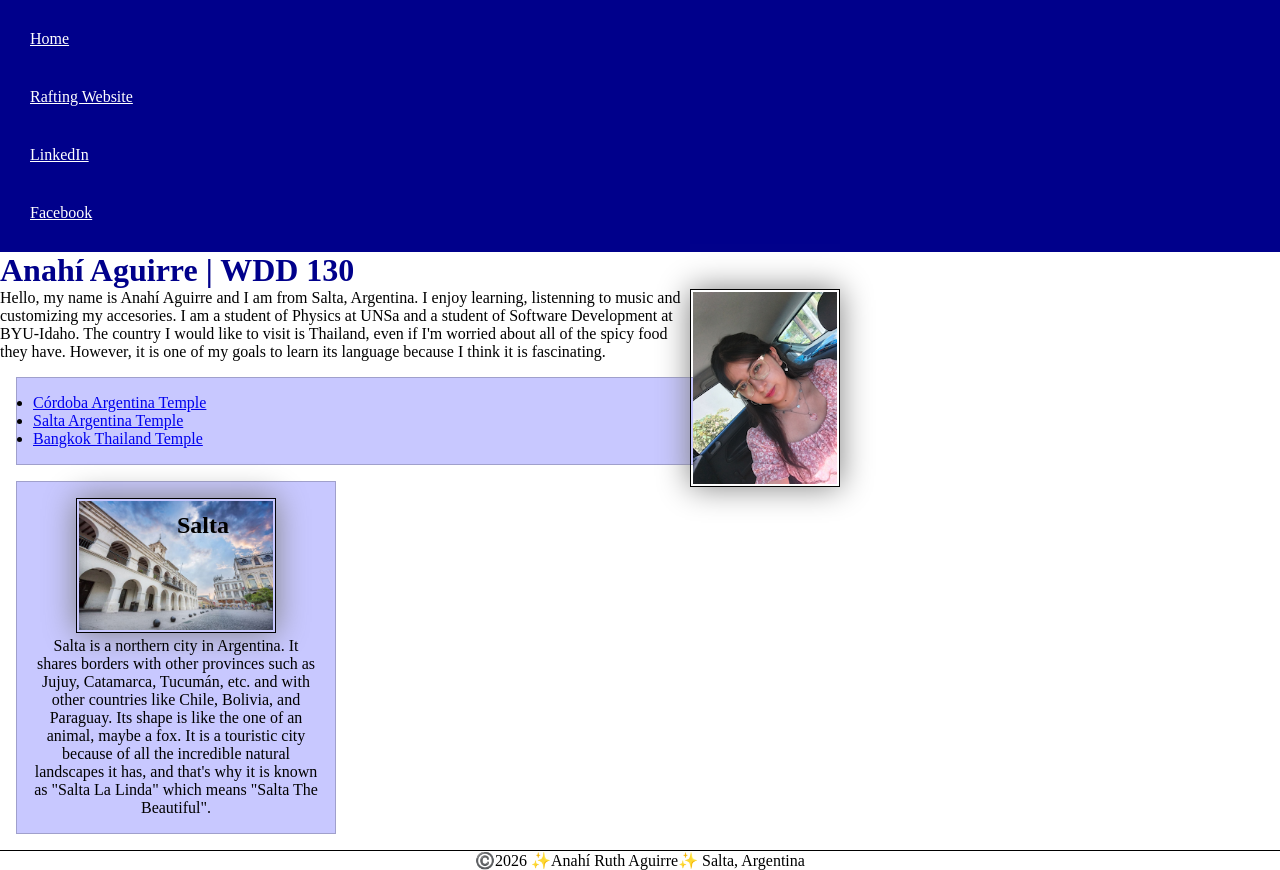
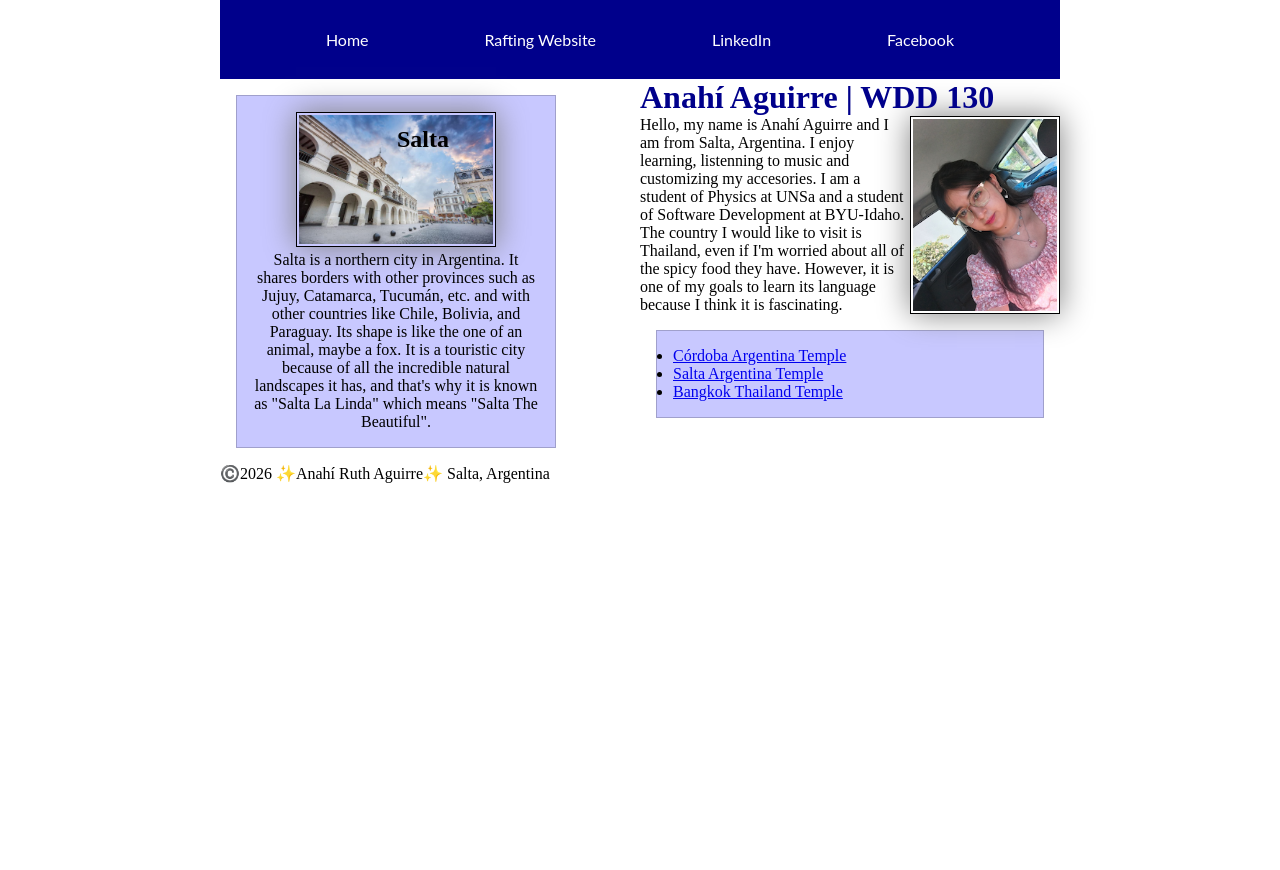
Before and after one commit to aguirreanahiruth/wdd130, a plain HTML site: page index.html in a window 1280 px wide. After the commit the page ends 800 px from the top, so only its background shows below. Drawn offline with Linux system fonts and the light colour scheme.

Commit message:
practice w04

```diff
--- a/index.html
+++ b/index.html
@@ -19,6 +19,7 @@
             <a href="https://facebook.com" target="_blank" rel="noopener">Facebook</a>
         </nav>
     </header>
+    <div class="grid">
         <main>
             <h1>Anahí Aguirre | WDD 130</h1>
             <img src="images/profile.png" alt="My name is Anahí Aguirre" width="200">
@@ -37,6 +38,7 @@
             <img src="images/cabildo-salta-argentina.jpg" alt="Cabildo in Salta">
             <p>Salta is a northern city in Argentina. It shares borders with other provinces such as Jujuy, Catamarca, Tucumán, etc. and with other countries like Chile, Bolivia, and Paraguay. Its shape is like the one of an animal, maybe a fox. It is a touristic city because of all the incredible natural landscapes it has, and that's why it is known as "Salta La Linda" which means "Salta The Beautiful".</p>
         </aside>
+    </div>
     <footer>
         <p>©️2026 ✨Anahí Ruth Aguirre✨ Salta, Argentina</p>
     </footer>
--- a/styles/styles.css
+++ b/styles/styles.css
@@ -13,6 +13,7 @@
 
 main {
     max-width: 840px;
+    grid-column: 2/3;
 }
 
 img {
@@ -31,16 +32,22 @@ main img {
 nav {
     background-color: var(--accent-color);
     padding: 10px;
+    display: flex;
+    justify-content: space-evenly;
+    align-items: center;
 }
 
 nav a {
     color: white;
     display: block;
     padding: 20px;
+    text-decoration: none;
+    font-family: lato;
 }
 
 h1 {
     color: var(--accent-color);
+    border-bottom: 2px solid var(var(--accent-color));
 }
 
 h2 {
@@ -57,13 +64,15 @@ aside {
     width: 20rem;
     text-align: center;
     position: relative;
+    grid-column: 1/2;
+    grid-row: 1/2;
 }
 
+header,
+.grid,
 footer {
-    margin-top: 15px;
-    border-top: 1px solid #000;
-    text-align: center;
-
+    max-width: 840px;
+    margin: 0 auto;
 }
 
 /* Class Selectors */
@@ -74,3 +83,8 @@ footer {
     padding: 1rem;
     background-color: var(--accent-background-color);
 }
+
+.grid {
+    display: grid;
+    grid-template-columns: 1fr 1fr;
+}
--- a/week04/styles/flexbox-menu.css
+++ b/week04/styles/flexbox-menu.css
@@ -10,12 +10,12 @@ nav {
 nav ul {
     list-style-type: none;
     display: flex;
-    flex-wrap: wrap;
+    flex-wrap: nowrap;
     max-width: 900px;
     margin: 0 auto;
     padding: 0;
-    justify-content: space-around;
-    align-items: center;
+    justify-content: space-between;
+    align-items: stretch;
 }
 
 nav a {
--- a/week04/styles/flexbox.css
+++ b/week04/styles/flexbox.css
@@ -7,7 +7,8 @@ body {
     border: 3px dashed darkcyan;
     background-color: lightyellow;
     display: flex;
-    flex-wrap: wrap;
+    flex-direction: row;
+    justify-content: center;
 }
 
 .flex-item {
--- a/week04/styles/layout-exercises.css
+++ b/week04/styles/layout-exercises.css
@@ -23,19 +23,21 @@ div {
 
 .flex {
     background-color: #aba;
-    /* write declarations here */
-
+    display: flex;
+    justify-content: center;
+    align-items: center;
 }
 
 .grid {
     background-color: #abb;
-    /* write declarations here */
-
+    display: grid;
+    place-items: center;
 }
 
 .container2 {
-    /* write declarations here */
-
+    display: flex;
+    flex-wrap: wrap;
+    justify-content: space-around;
 }
 
 .two {
@@ -44,13 +46,12 @@ div {
 }
 
 .container3 {
-    /* write declarations here */
-
+    display: grid;
+    grid-template-columns: 1fr 1fr 1fr;
 }
 
 .columns-3 {
-    /* write declaration here */
-
+    grid-column: 1/4;
 }
 
 .three {
```
Lines whose indentation alone changed are shown as unchanged.
